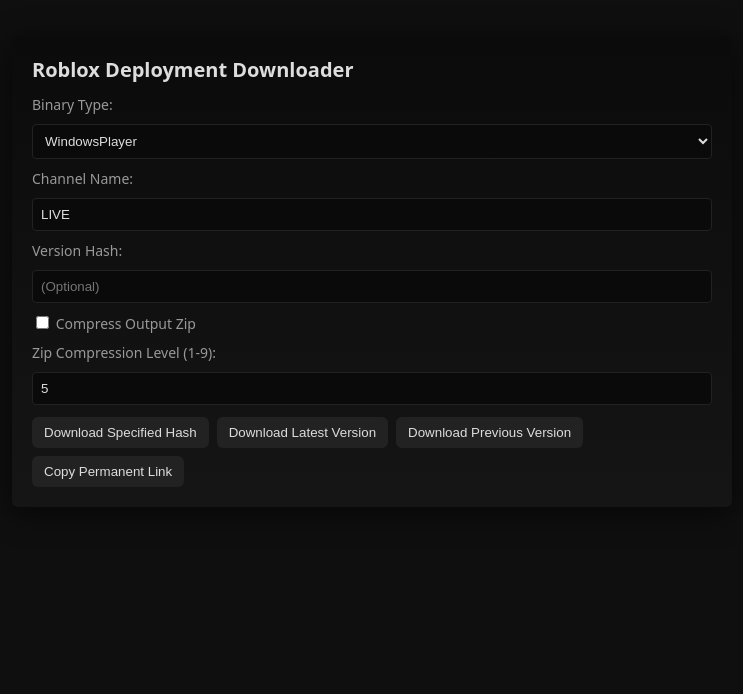
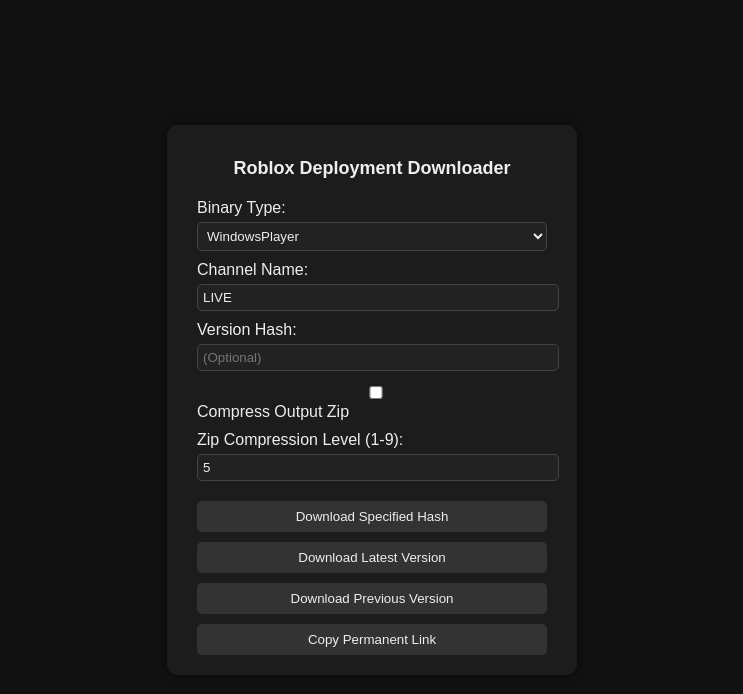
Before and after one commit to TristanTheBestScripterEver/rdd, a plain HTML site: page index.html in a window 1280 px wide. Shown: the whole page, without its empty margins (268-1011 px from the left). Drawn offline with Linux system fonts and the light colour scheme.

Commit message:
Update style.css

```diff
--- a/style.css
+++ b/style.css
@@ -1,12 +1,64 @@
-:root{ --bg:#0f0f10; --card:#111; --accent:#6be; --text:#ddd; --muted:#999 }
-*{box-sizing:border-box}
-body{font-family:system-ui,-apple-system,Segoe UI,Roboto,"Helvetica Neue",Arial;background:var(--bg);color:var(--text);padding:28px}
-.container{max-width:720px;margin:0 auto;background:linear-gradient(180deg,#0b0b0b, #151515);padding:20px;border-radius:6px;box-shadow:0 6px 30px rgba(0,0,0,0.6)}
-h1{margin:0 0 12px;font-size:20px}
-label{display:block;margin:10px 0;font-size:14px;color:var(--muted)}
-input[type="text"], input[type="number"], select, input[type="search"]{width:100%;padding:8px;border-radius:4px;border:1px solid #222;background:#0a0a0a;color:var(--text)}
-.row{display:flex;align-items:center;gap:8px}
-.buttons{display:flex;gap:8px;flex-wrap:wrap;margin-top:12px}
-button{padding:8px 12px;border-radius:6px;border:0;background:#222;color:var(--text);cursor:pointer}
-button:hover{filter:brightness(1.15)}
-.log{margin-top:12px;background:#060606;padding:8px;border-radius:4px;color:#bfbfbf;min-height:80px;overflow:auto}
+body {
+  font-family: Arial, sans-serif;
+  background-color: #111;
+  color: #eee;
+  display: flex;
+  justify-content: center;
+  align-items: center;
+  height: 100vh;
+  margin: 0;
+}
+
+.container {
+  background: #1c1c1c;
+  padding: 20px 30px;
+  border-radius: 10px;
+  box-shadow: 0 0 10px rgba(0,0,0,0.5);
+  width: 350px;
+}
+
+h1 {
+  font-size: 18px;
+  margin-bottom: 20px;
+  text-align: center;
+}
+
+label {
+  display: block;
+  margin-top: 10px;
+}
+
+input, select {
+  width: 100%;
+  padding: 5px;
+  margin-top: 5px;
+  background: #222;
+  border: 1px solid #444;
+  color: #eee;
+  border-radius: 5px;
+}
+
+.checkbox {
+  margin-top: 10px;
+}
+
+.buttons {
+  margin-top: 20px;
+  display: flex;
+  flex-direction: column;
+  gap: 10px;
+}
+
+button {
+  padding: 8px;
+  border: none;
+  border-radius: 5px;
+  background: #333;
+  color: #eee;
+  cursor: pointer;
+  transition: background 0.2s;
+}
+
+button:hover {
+  background: #555;
+}
```
